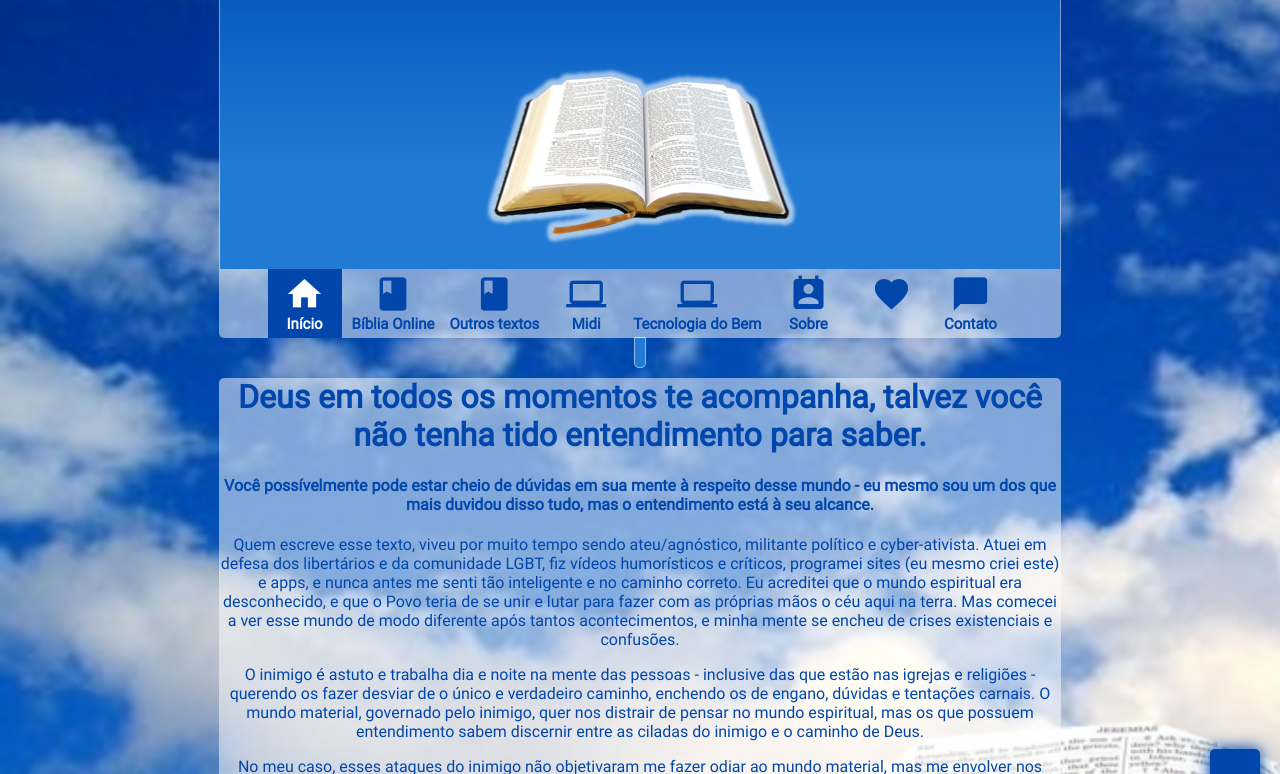
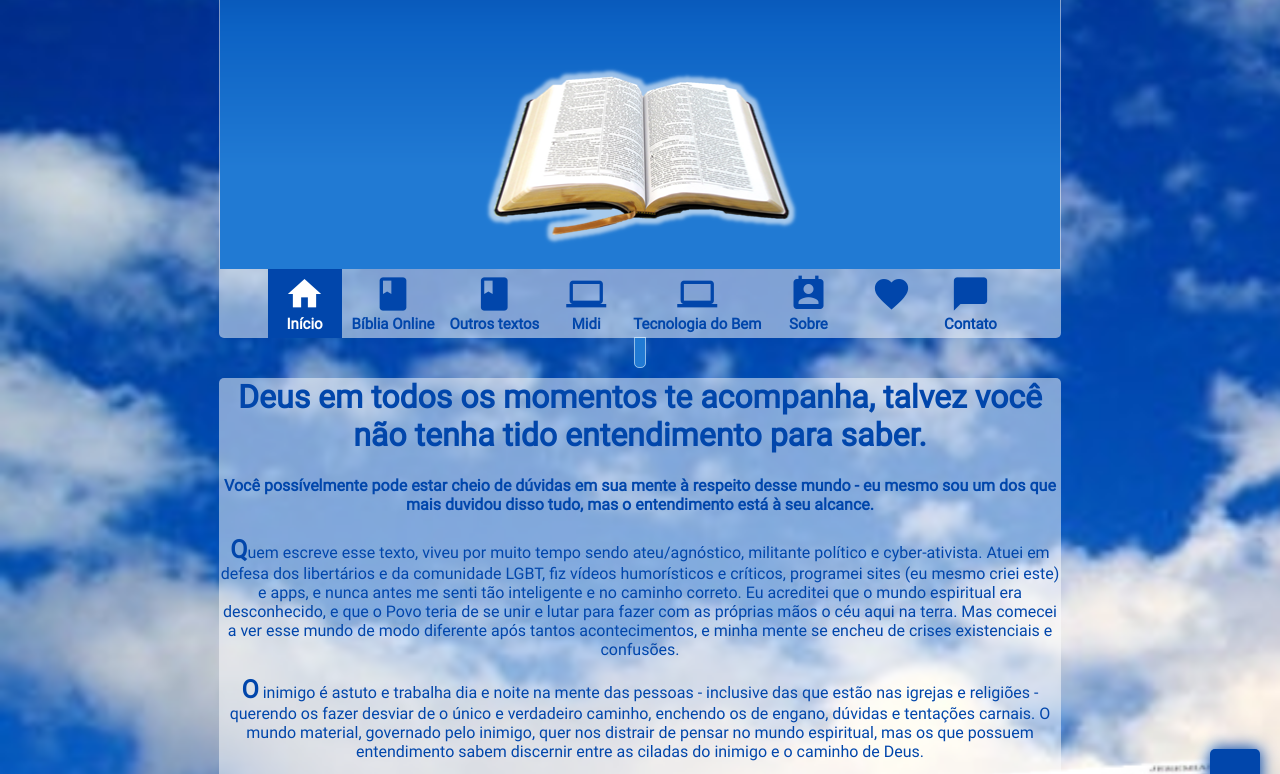
Before and after one commit to DaniellMesquita/Do-you-still-need-a-Third-Testament, a plain HTML site: page index.html in a window 1280 px wide. Shown: the part 71-845 px from the top of the page. Drawn offline with Linux system fonts and the light colour scheme.

Commit message:
::first-letter style for paragraphs
Signed-off-by: Plasmmer <plasmmer@outlook.com>

```diff
--- a/style.css
+++ b/style.css
@@ -122,6 +122,11 @@ breadcrumb {
     border-radius: 5px;
     position: relative;
     animation: 2.7s ease-in 0s 1 slideInFromLeft;
+}
+
+.bio p::first-letter {
+    font-size: 25px;
+    font-weight: bold;
 }
 
 blockquote {
```
